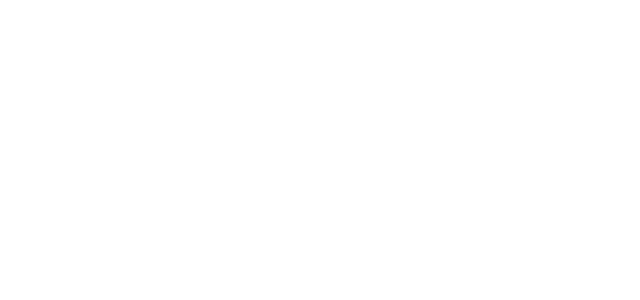
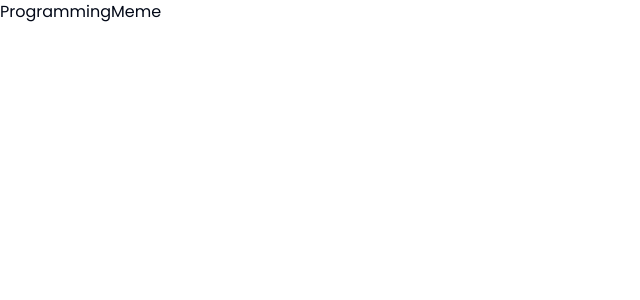
Before and after one commit to SusheelThapa/Quine-devmeme, a React (Vite) app: page /programming-meme in a window 1280 px wide. Before the commit this address had no page. Shown: the top 300 px of the page, without its empty margins (0-640 px from the left). Built offline with nearby package versions, Linux system fonts and the light colour scheme.

Commit message:
setup route for programming meme'

```diff
--- a/src/components/Features/Features.tsx
+++ b/src/components/Features/Features.tsx
@@ -10,7 +10,7 @@
     icon: <AiOutlinePicture className="text-red-500" size={65} />,
     description:
       "Generate hilarious memes using our vast collection of developer-themed images sourced from our database. Express your coding experiences through witty captions and share them with the developer community.",
-    link: "/image-meme",
+    link: "/programming-meme",
   },
   {
     title: "AI Joke Generator",
--- /dev/null
+++ b/src/pages/ProgrammingMeme/ProgrammingMeme.tsx
@@ -0,0 +1,8 @@
+
+const ProgrammingMeme = () => {
+  return (
+    <div>ProgrammingMeme</div>
+  )
+}
+
+export default ProgrammingMeme
--- /dev/null
+++ b/src/pages/ProgrammingMeme/index.ts
@@ -0,0 +1 @@
+export { default } from "./ProgrammingMeme";
--- a/src/routes/AppRoutes.tsx
+++ b/src/routes/AppRoutes.tsx
@@ -1,12 +1,14 @@
 import { BrowserRouter as Router, Routes, Route } from "react-router-dom";
 
 import LandingPage from "@/pages/LandingPage";
+import ProgrammingMeme from "@/pages/ProgrammingMeme";
 
 const AppRoutes = () => {
   return (
     <Router>
       <Routes>
-        <Route path="/" element={<LandingPage/>} />
+        <Route path="/" element={<LandingPage />} />
+        <Route path="/programming-meme" element={<ProgrammingMeme />} />
       </Routes>
     </Router>
   );
```
